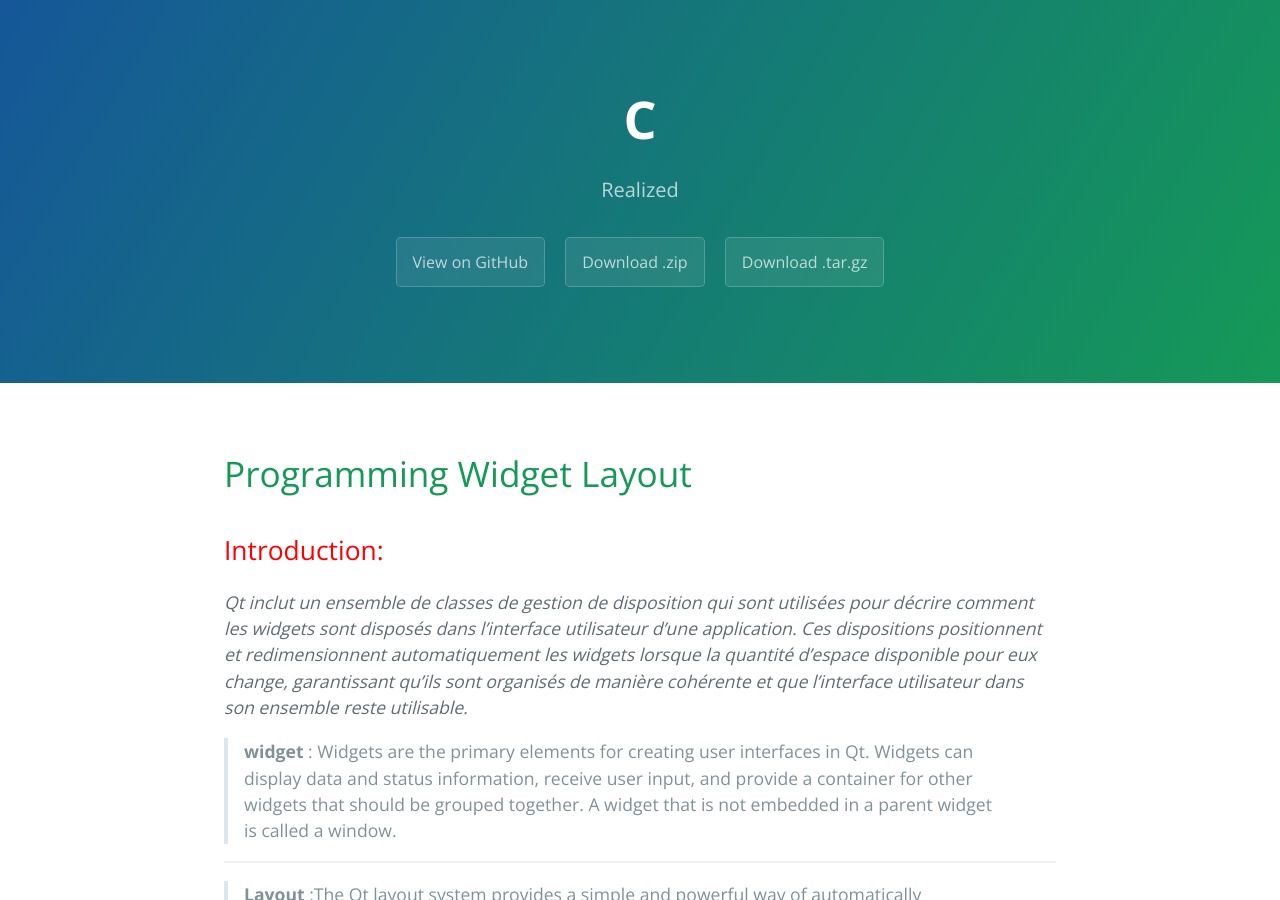
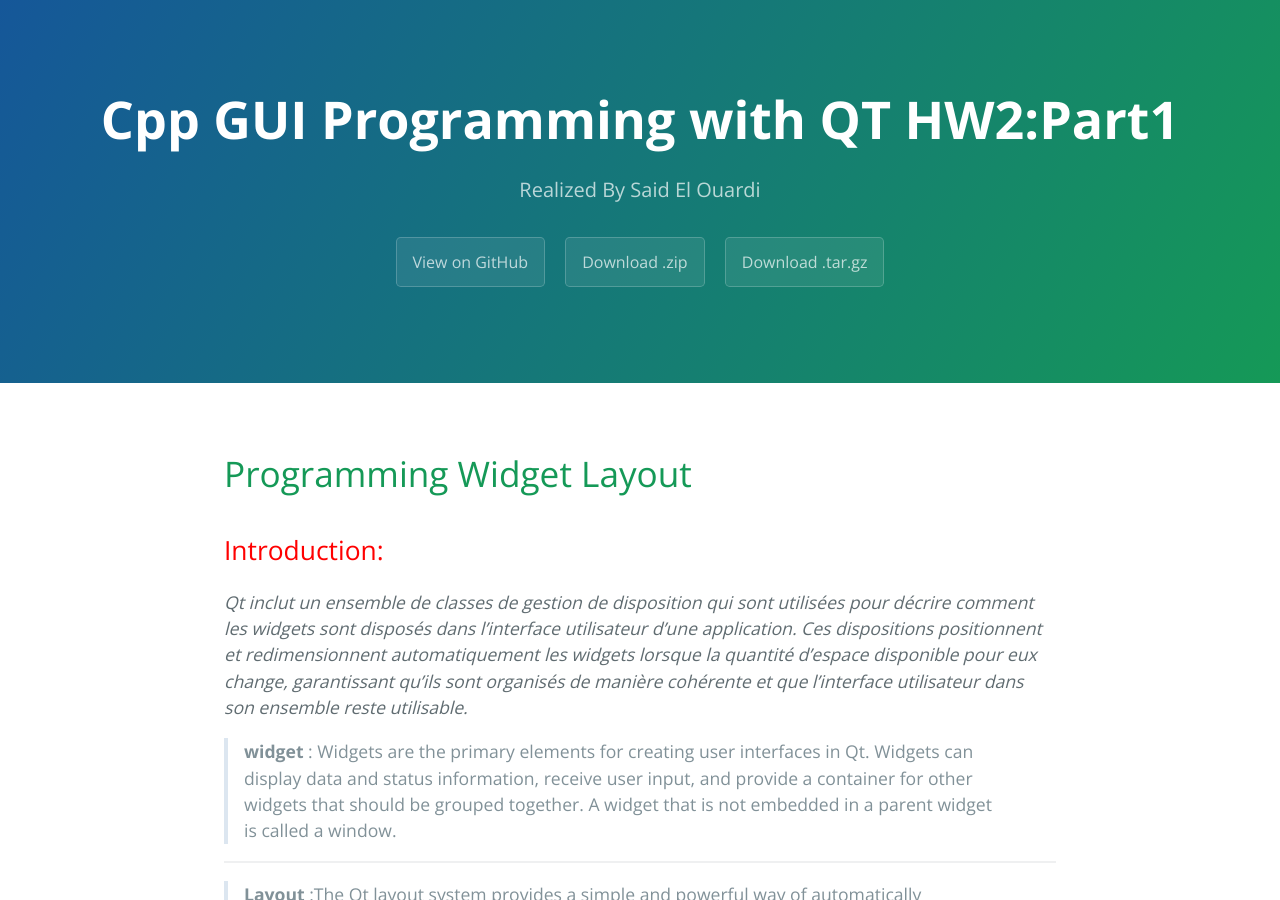
Before and after one commit to ASHellos/C-GUI-Programming-with-QT-PJ2, a Jekyll site: the page built from index.md, in a window 1280 px wide and 900 px high. Built offline with Jekyll 4.4.1, drawn with Linux system fonts in a browser that asks for light colours; our own code applies the rules of GitHub Pages for plain Markdown files.

Commit message:
Update _config.yml

```diff
--- a/_config.yml
+++ b/_config.yml
@@ -1,5 +1,5 @@
-title: C
-description: Realized
+title: Cpp GUI Programming with QT HW2:Part1
+description: Realized By Said El Ouardi
 show_downloads: true
 google_analytics:
 theme: jekyll-theme-cayman
```
